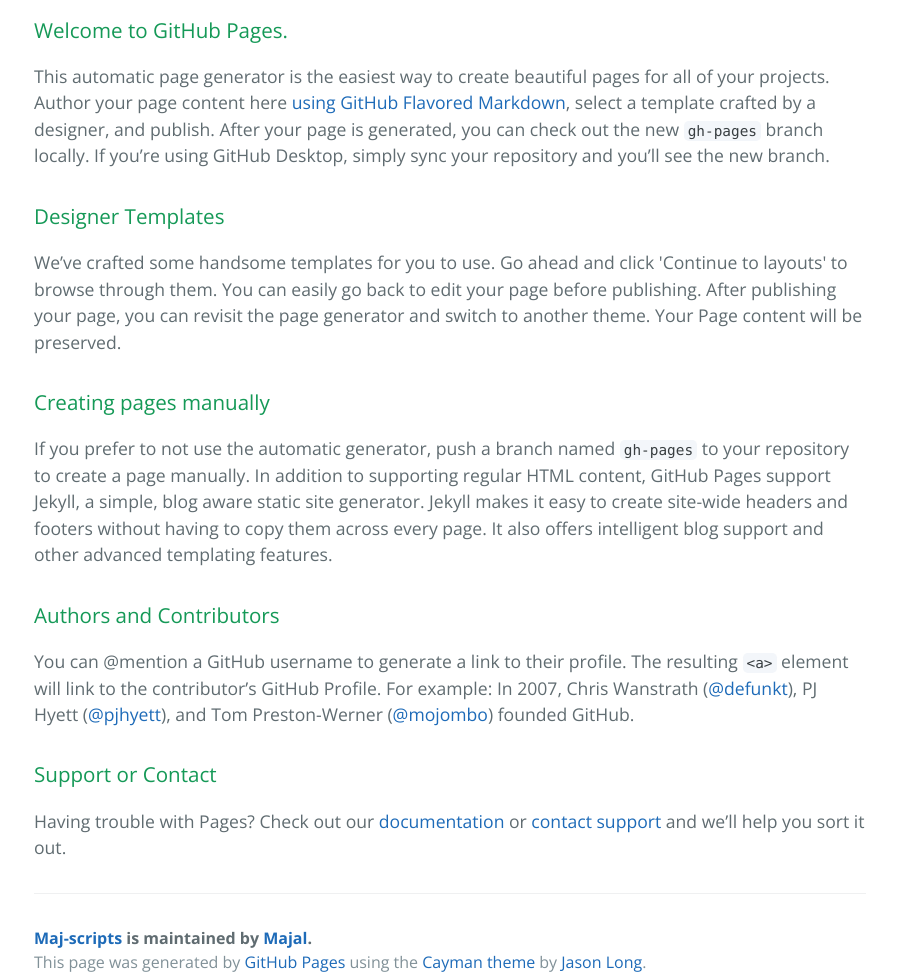
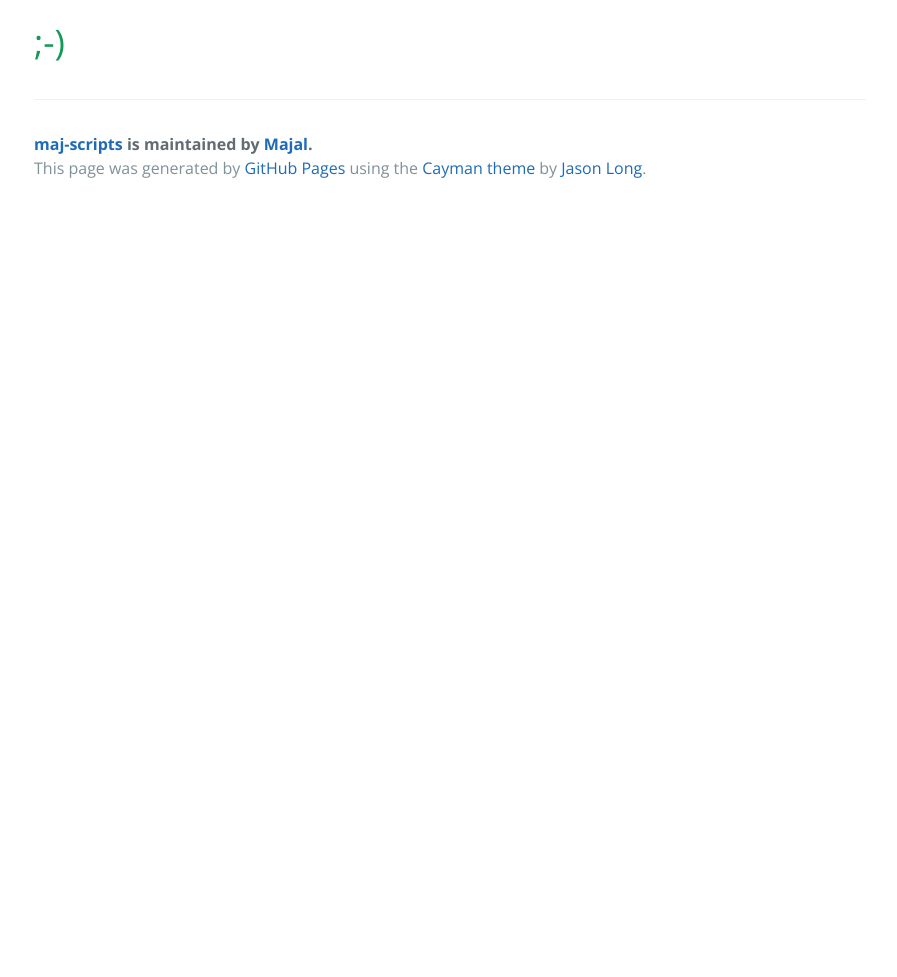
Before and after one commit to majal/maj-scripts, a plain HTML site: page index.html in a window 1280 px wide. Shown: the part 400-1377 px from the top of the page, without its empty margins (190-1087 px from the left). After the commit the page ends 800 px from the top, so only its background shows below. Drawn offline with nearby package versions, Linux system fonts and the light colour scheme.

```diff
--- a/index.html
+++ b/index.html
@@ -2,7 +2,7 @@
 <html lang="en-us">
   <head>
     <meta charset="UTF-8">
-    <title>Maj-scripts by Majal</title>
+    <title>maj-scripts by Majal</title>
     <meta name="viewport" content="width=device-width, initial-scale=1">
     <link rel="stylesheet" type="text/css" href="stylesheets/normalize.css" media="screen">
     <link href='https://fonts.googleapis.com/css?family=Open+Sans:400,700' rel='stylesheet' type='text/css'>
@@ -11,7 +11,7 @@
   </head>
   <body>
     <section class="page-header">
-      <h1 class="project-name">Maj-scripts</h1>
+      <h1 class="project-name">maj-scripts</h1>
       <h2 class="project-tagline">Majal&#39;s scripts playground. ;-)</h2>
       <a href="https://github.com/Majal/maj-scripts" class="btn">View on GitHub</a>
       <a href="https://github.com/Majal/maj-scripts/zipball/master" class="btn">Download .zip</a>
@@ -19,33 +19,11 @@
     </section>
 
     <section class="main-content">
-      <h3>
-<a id="welcome-to-github-pages" class="anchor" href="#welcome-to-github-pages" aria-hidden="true"><span aria-hidden="true" class="octicon octicon-link"></span></a>Welcome to GitHub Pages.</h3>
-
-<p>This automatic page generator is the easiest way to create beautiful pages for all of your projects. Author your page content here <a href="https://guides.github.com/features/mastering-markdown/">using GitHub Flavored Markdown</a>, select a template crafted by a designer, and publish. After your page is generated, you can check out the new <code>gh-pages</code> branch locally. If you’re using GitHub Desktop, simply sync your repository and you’ll see the new branch.</p>
-
-<h3>
-<a id="designer-templates" class="anchor" href="#designer-templates" aria-hidden="true"><span aria-hidden="true" class="octicon octicon-link"></span></a>Designer Templates</h3>
-
-<p>We’ve crafted some handsome templates for you to use. Go ahead and click 'Continue to layouts' to browse through them. You can easily go back to edit your page before publishing. After publishing your page, you can revisit the page generator and switch to another theme. Your Page content will be preserved.</p>
-
-<h3>
-<a id="creating-pages-manually" class="anchor" href="#creating-pages-manually" aria-hidden="true"><span aria-hidden="true" class="octicon octicon-link"></span></a>Creating pages manually</h3>
-
-<p>If you prefer to not use the automatic generator, push a branch named <code>gh-pages</code> to your repository to create a page manually. In addition to supporting regular HTML content, GitHub Pages support Jekyll, a simple, blog aware static site generator. Jekyll makes it easy to create site-wide headers and footers without having to copy them across every page. It also offers intelligent blog support and other advanced templating features.</p>
-
-<h3>
-<a id="authors-and-contributors" class="anchor" href="#authors-and-contributors" aria-hidden="true"><span aria-hidden="true" class="octicon octicon-link"></span></a>Authors and Contributors</h3>
-
-<p>You can @mention a GitHub username to generate a link to their profile. The resulting <code>&lt;a&gt;</code> element will link to the contributor’s GitHub Profile. For example: In 2007, Chris Wanstrath (<a href="https://github.com/defunkt" class="user-mention">@defunkt</a>), PJ Hyett (<a href="https://github.com/pjhyett" class="user-mention">@pjhyett</a>), and Tom Preston-Werner (<a href="https://github.com/mojombo" class="user-mention">@mojombo</a>) founded GitHub.</p>
-
-<h3>
-<a id="support-or-contact" class="anchor" href="#support-or-contact" aria-hidden="true"><span aria-hidden="true" class="octicon octicon-link"></span></a>Support or Contact</h3>
-
-<p>Having trouble with Pages? Check out our <a href="https://help.github.com/pages">documentation</a> or <a href="https://github.com/contact">contact support</a> and we’ll help you sort it out.</p>
+      <h1>
+<a id="-" class="anchor" href="#-" aria-hidden="true"><span aria-hidden="true" class="octicon octicon-link"></span></a>;-)</h1>
 
       <footer class="site-footer">
-        <span class="site-footer-owner"><a href="https://github.com/Majal/maj-scripts">Maj-scripts</a> is maintained by <a href="https://github.com/Majal">Majal</a>.</span>
+        <span class="site-footer-owner"><a href="https://github.com/Majal/maj-scripts">maj-scripts</a> is maintained by <a href="https://github.com/Majal">Majal</a>.</span>
 
         <span class="site-footer-credits">This page was generated by <a href="https://pages.github.com">GitHub Pages</a> using the <a href="https://github.com/jasonlong/cayman-theme">Cayman theme</a> by <a href="https://twitter.com/jasonlong">Jason Long</a>.</span>
       </footer>
```
Also changed, not shown: params.json (+2 -2 lines).
